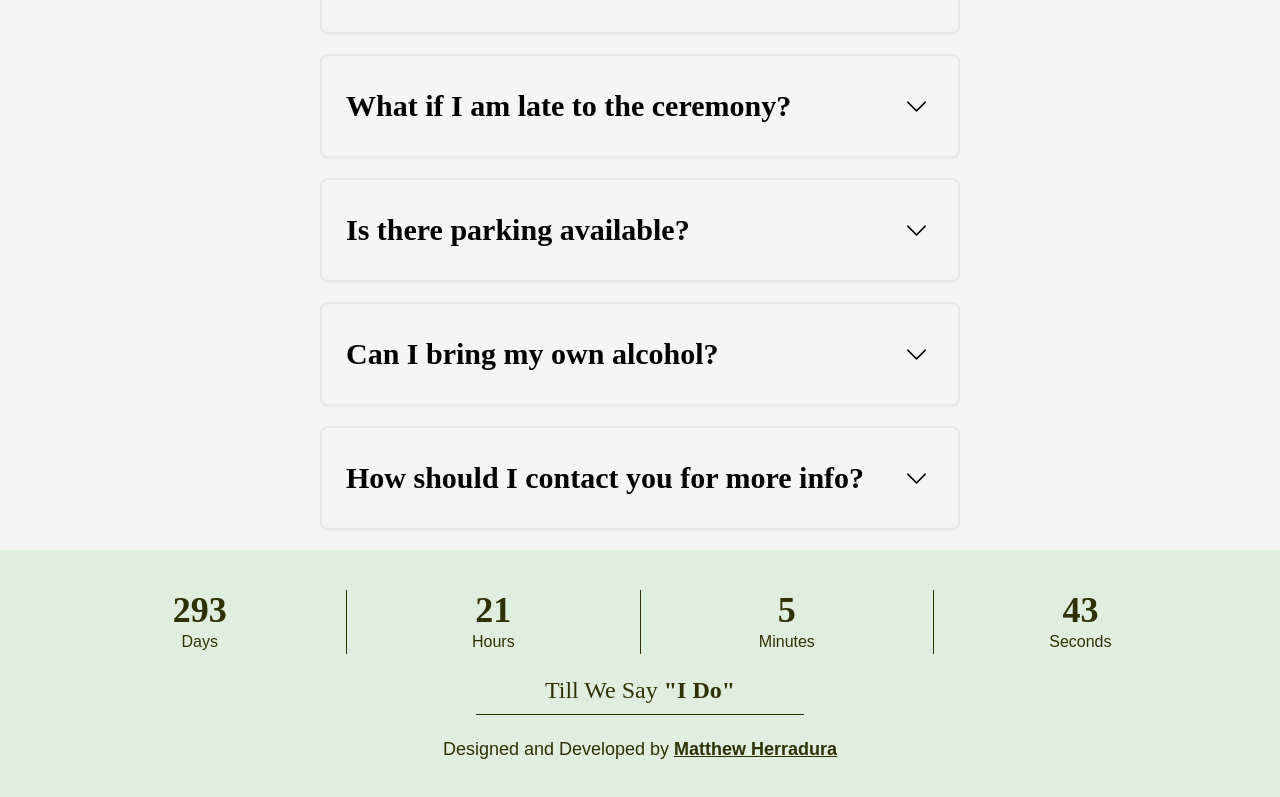
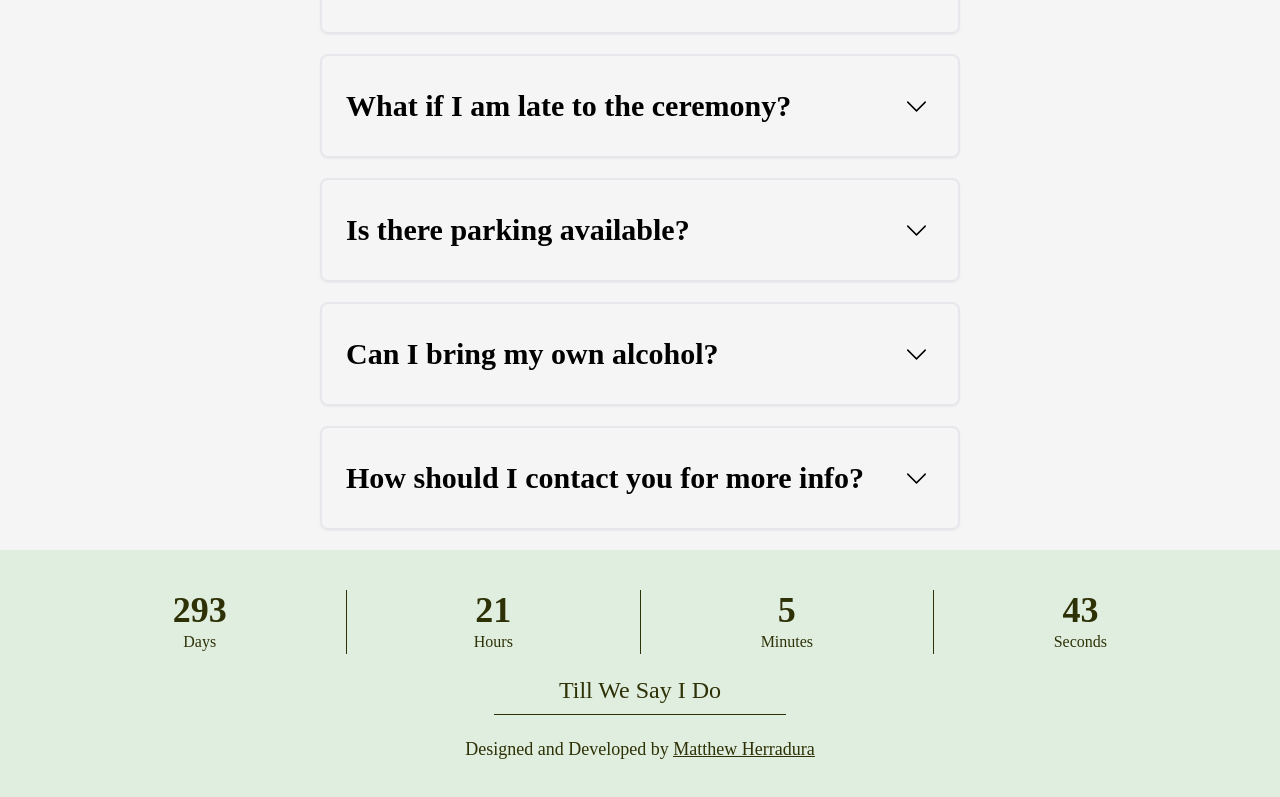
Before and after one commit to matthew-beep/wedding-v2, a Next.js app in the folder wedding-v2/: page /faq in a window 1280 px wide. Shown: the part 1086-1883 px from the top of the page. Built offline with nearby package versions, Linux system fonts and the light colour scheme; a web font is replaced by a local one.

Commit message:
fixing sticky scroll

```diff
--- a/wedding-v2/src/app/footer.tsx
+++ b/wedding-v2/src/app/footer.tsx
@@ -48,7 +48,7 @@ const Footer: React.FC<FooterProps> = ({  }) => {
               <div>
                 {days}
               </div>
-              <div className='font-proxima text-base font-normal'>
+              <div className='text-base font-normal'>
                 Days
               </div>
             </div>
@@ -56,7 +56,7 @@ const Footer: React.FC<FooterProps> = ({  }) => {
               <div>
                 {hours}
               </div>
-              <div className='font-proxima text-base font-normal'>
+              <div className='text-base font-normal'>
                 Hours
               </div>
             </div>
@@ -64,7 +64,7 @@ const Footer: React.FC<FooterProps> = ({  }) => {
               <div>
                 {minutes}
               </div>
-              <div className='font-proxima text-base font-normal'>
+              <div className='text-base font-normal'>
                 Minutes
               </div>
             </div>
@@ -72,19 +72,19 @@ const Footer: React.FC<FooterProps> = ({  }) => {
               <div>
                 {seconds}
               </div>
-              <div className='font-proxima text-base font-normal'>
+              <div className='text-base font-normal'>
                 Seconds
               </div>
             </div>
           </div>
           <div className='text-2xl'>
-            Till We Say <span className='font-semibold'>&quot;I Do&quot;</span>
+            Till We Say I Do
           </div>
         </div>
       </section>
       <section>
         <hr className='m-auto h-px w-10/12 border-[#2E3105]'/>
-        <h5 className=' mt-5 text-center text-sm font-proxima lg:text-lg'>Designed and Developed by <span className='font-semibold underline'><Link href="https://www.mherradura.com/" target='_blank'>Matthew Herradura</Link></span></h5>
+        <h5 className='mt-5 text-center text-sm lg:text-lg'>Designed and Developed by <span className='underline'><Link href="https://www.mherradura.com/" target='_blank'>Matthew Herradura</Link></span></h5>
       </section>
     </footer>
   );
--- a/wedding-v2/src/app/landingNew.tsx
+++ b/wedding-v2/src/app/landingNew.tsx
@@ -1,7 +1,7 @@
 'use client'
 import Image from "next/image";
 import React from 'react';
-import {useEffect, useRef} from 'react'
+import {useEffect, useRef, useState} from 'react'
 import {motion, useScroll, useTransform, easeInOut, useMotionValueEvent, useAnimationControls} from 'framer-motion'
 import saveMobile from './img/saveMobile.jpg';
 import hero from './img/hero.jpg';
@@ -28,7 +28,8 @@ const Landing: React.FC<LandingProps> = ({ large }) => {
     const scale = useTransform(end, [0, 1], [1, 0.85]);
     const opacity = useTransform(end, [0, 1], [1, 0]);
     const textOpacity = useTransform(start, [0.5, 1], [0, 1]);
-    const transformX = useTransform(start, [0.5, 1], ["100%", "0%"])
+    const transformX = useTransform(start, [0, 1], ["100%", "0%"])
+
 
     useMotionValueEvent(end, "change", (latest) => {
       console.log("Page scroll: ", latest)
@@ -39,6 +40,7 @@ const Landing: React.FC<LandingProps> = ({ large }) => {
     })
     useMotionValueEvent(transformX, "change", (latest) => {
       console.log("translate: ", latest)
+
     })
 
 
@@ -199,7 +201,7 @@ const Landing: React.FC<LandingProps> = ({ large }) => {
         </div>
       </section>
       <section className="lg:h-[200vh] h-auto min-h-[200vh] w-full relative bg-[#E0EEE0]">
-        <div className="flex flex-col sm:flex-row sticky top-0 h-screen overflow-y-hidden lg:overflow-x-hidden">
+        <div className="flex flex-col w-screen sm:flex-row sticky top-0 h-screen overflow-y-hidden lg:overflow-x-hidden">
           <motion.div
             className="w-full h-full relative"
             ref={ref}
```
